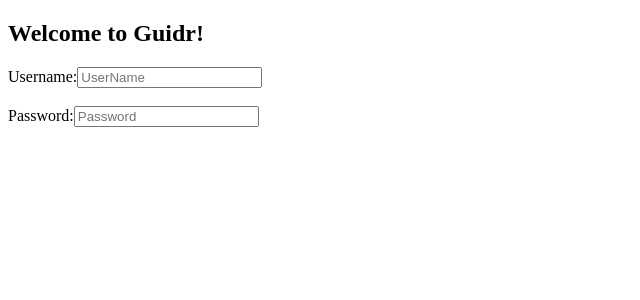
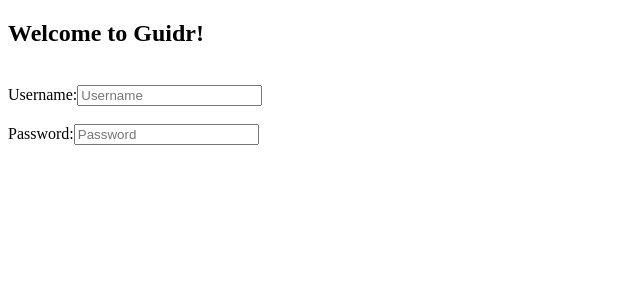
Before and after one commit to PT-Build-Week-Guidr/Front-end, a React (Create React App) app in the folder guidr/: page / in a window 1280 px wide. Shown: the top 300 px of the page, without its empty margins (0-640 px from the left). Built offline with nearby package versions, Linux system fonts and the light colour scheme.

Commit message:
Refactored forms to use general approach for updating values stored in them by the user

```diff
--- a/guidr/src/components/WelcomePage.js
+++ b/guidr/src/components/WelcomePage.js
@@ -2,32 +2,27 @@ import React, { useState } from "react";
 
 function WelcomePage () {
 
-    const [username, setUserName] = useState([]);
-    const [password, setPassword] = useState([]);
+    const [user, setUser] = useState({name: " ", password: " "});
 
     const handleUserName = event => {
-
-        setUserName(username);
-
+        setUser({...user, username: event.target.value})
     }
 
     const handlePassword = event => {
-
-        setPassword(password);
-
+        setUser({...user, password: event.target.value})
     }
 
     return (
-        <section className="login-form">
+        <section >
             <h1>Welcome to Guidr!</h1>
-            <form>
+            <br></br>
+            <form className="login-form">
                <label>
                    Username:
                 <input
                 type="text"
-                placeholder="UserName"
-                username="username"
-                onChange={handleUserName}
+                placeholder="Username"
+                onChange={event=> handleUserName(event)}
                 />
                </label>
                <br></br>
@@ -36,16 +31,14 @@ function WelcomePage () {
                    Password:
                    <input
                    type="text"
-                   password="password"
                    placeholder="Password"
-                   onChange={handlePassword}
+                   onChange={event => handlePassword(event)}
                    />
                </label>
             </form>
         </section>
 
     );
-
 }
 
 export default WelcomePage;
```
